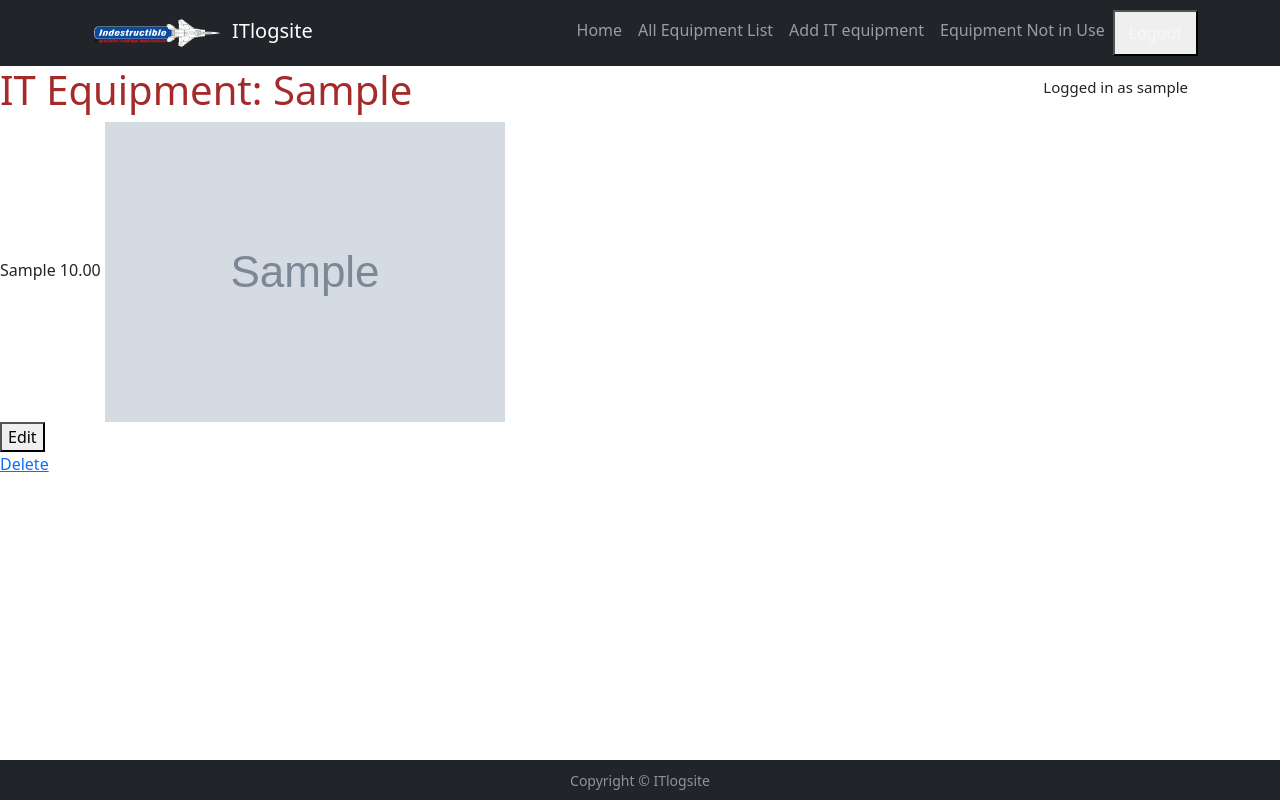
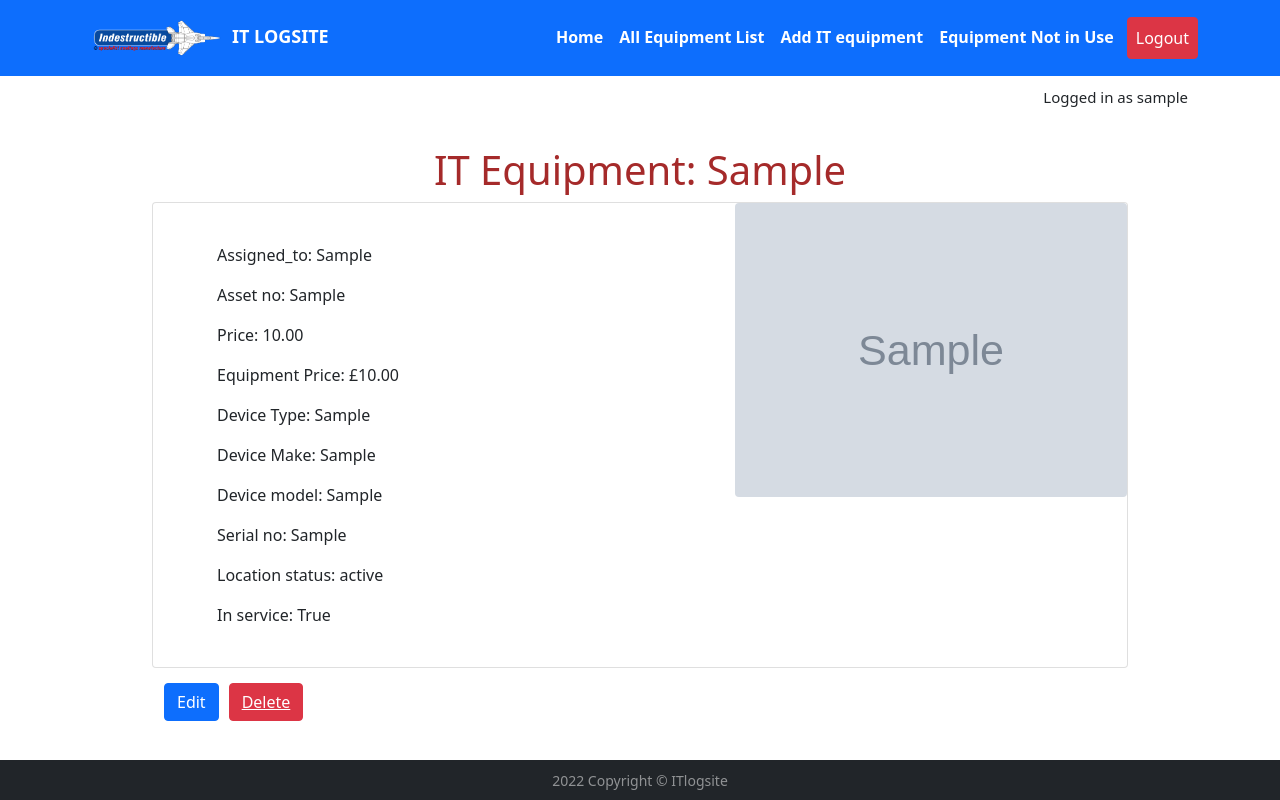
Before and after one commit to alexkwashie/itlogsite, a Django app: page /itequipments/view_equipment/1 in a window 1280 px wide. Run offline with Django 4.2, Linux system fonts and the light colour scheme; a user stored in the database is signed in; tables that the repository leaves empty hold one stand-in row (values such as "Sample post"); grey boxes marked "Sample" are stand-in pictures.

Commit message:
tidying up html pages 1

```diff
--- a/itequipments/templates/base.html
+++ b/itequipments/templates/base.html
@@ -19,10 +19,15 @@
 <body>
 
   {% if request.user.is_authenticated %}
-  <nav class="navbar navbar-expand-sm bg-dark navbar-dark">
+  <nav class="navbar navbar-expand-sm navbar navbar-dark bg-primary">
       <div class="container">
         <!--Left side Logo-->
-        <a href="/itequipments" class="navbar-brand"><img src="{% static 'idplogo.png' %}" style='width: 150px; height: 40px;' alt="">ITlogsite</a>
+
+
+        <a href="/itequipments" class="navbar-brand"><img src="{% static 'idplogo.png' %}" style='width: 150px; height: 50px;' alt=""><span style="font-weight: 600; font-size:large;">IT LOGSITE</span></a>
+
+
+
 
         <button class="navbar-toggler" type="button" data-bs-toggle="collapse" data-bs-target="#navmenu">
         <span class="navbar-toggler-icon"></span>
@@ -31,23 +36,26 @@
 
       <div class="collapse navbar-collapse" id="navmenu">
 
-      <ul class="navbar-nav ms-auto menu">
+      <ul class="navbar-nav ms-auto menu" style="font-weight: 600;">
 
         <li {% if section == "home" %} class="selected"{% endif %}>
-          <a class="nav-link" href="{% url "home" %}">Home</a>
+          <a class="nav-link" href="{% url "home" %}" style='color: white;'
+          onMouseOver="this.style.background='grey'" onMouseOut="this.style.background=''">Home</a>
         </li>
         <li {% if section == "all_equipment" %}class="selected"{% endif %}>
-          <a class="nav-link" href="{% url "all_equipment" %}">All Equipment List</a>
+          <a class="nav-link" href="{% url "all_equipment" %}" style='color: white;'
+          onMouseOver="this.style.background='grey'" onMouseOut="this.style.background=''">All Equipment List</a>
         </li>
         <li {% if section == "add_equipment" %}class="selected"{% endif %}>
-          <a class="nav-link" href="{% url "add_equipment" %}">Add IT equipment</a>
+          <a class="nav-link" href="{% url "add_equipment" %}" style='color: white;'
+          onMouseOver="this.style.background='grey'" onMouseOut="this.style.background=''">Add IT equipment</a>
         </li>
-        <li {% if section == "not_used_equipmen" %}class="selected"{% endif %}>
-          <a class="nav-link" href="{% url "not_used_equipment" %}">Equipment Not in Use</a>
+        <li {% if section == "not_used_equipment" %} class="selected"{% endif %} style="margin-right: 5px;">
+          <a class="nav-link" href="{% url "not_used_equipment" %}" style='color: white;'
+          onMouseOver="this.style.background='grey'" onMouseOut="this.style.background=''">Equipment Not in Use</a>
         </li>
         <li {% if section == "logout" %}class="selected"{% endif %}>
-          <button type="button">
-          <a class="nav-link" href="{% url "logout" %}">Logout</a></button>
+          <a class="nav-link btn btn-danger" href="{% url "logout" %} role="button" style='color: white; width:max-content;'>Logout</a>
         </li>
       </ul>
 
@@ -93,7 +101,7 @@
 
 <footer id="sticky-footer" class="flex-shrink-0 py-2 bg-dark text-white-50 fixed">
   <div class="container text-center">
-    <small>Copyright &copy; ITlogsite </small>
+    <small>2022 Copyright &copy; ITlogsite </small>
   </div>
 </footer>
 <script>
--- a/itequipments/templates/itequipments/view_equipment.html
+++ b/itequipments/templates/itequipments/view_equipment.html
@@ -2,22 +2,67 @@
 
 {% block content %}
 
-<h1> IT Equipment: {{equipment.asset_no}} </h1>
+
+        <div class="container" style="width:1000px; margin-top:70px;">
+            <div class="title h1 text-center"><h1> IT Equipment: {{equipment.asset_no}} </h1></div>
+            <div class="card ">
+              <div class="row ">
+
+                <div class="col-sm-7">
+                  <div class="container card-block" style="margin: 40px;">
+                    <!--           <h4 class="card-title">Small card</h4> -->
+                    <p>Assigned_to: {{equipment.assigned_to}}</p>
+                    <p>Asset no: {{equipment.asset_no}}</p>
+                    <p>Price: {{equipment.price}}</p>
+                    <p>Equipment Price: £{{equipment.price}}</p>
+                    <p>Device Type: {{equipment.device_type}}</p>
+                    <p>Device Make: {{equipment.device_make}}</p>
+                    <p>Device model: {{equipment.device_model}}</p>
+                    <p>Serial no: {{equipment.serial_no}}</p>
+                    <p>Location status: {{equipment.location_status}}</p>
+                    <p>In service: {{equipment.in_service}}</p>
+
+                  </div>
+
+                </div>
+
+                {% if equipment.image %}
+                <div class="col-sm-5">
+                  <img class="d-block w-100 rounded" style="padding: 0px;" src="{{ equipment.image.url }}" alt="">
+                </div>
+              </div>
+            </div>
+
+            {% else %}
+
+            <div class="col-sm-5">
+                <img class="d-block w-100 rounded" style="padding: 0px;" src="" alt="">
+              </div>
+            </div>
+          </div>
+            {% endif %}
 
 
-{{equipment.assigned_to}}
-{{equipment.price}}
 
-{% if equipment.image %}
-<img src="{{ equipment.image.url }}" alt="">
-{% endif %}
+            <div class="container d-flex" style="margin-top: 15px;">
 
-<form action="{% url 'edit_equipment' equipment.id %}" method="GET">
-{% csrf_token %}
-<button type="submit">Edit</button>
-</form>
 
-<a href="{% url 'delete_equipment' equipment.id %}">Delete</a>
+                <form action="{% url 'edit_equipment' equipment.id %}" method="GET">
+                        {% csrf_token %}
+                        <button type="button" class="btn btn-primary" style="margin-right: 10px;">Edit</button>
+               </form>
+
+
+
+            <button type="button" class="btn btn-danger">
+                    <a href="{% url 'delete_equipment' equipment.id %}" style="color: white;">Delete</a>
+            </button>
+
+            </div>
+
+
+        </div>
+
 
 
 {% endblock %}
--- a/static/css/style.css
+++ b/static/css/style.css
@@ -33,3 +33,7 @@ footer {
     width: 100%;
     height: 5%;
 }
+
+.navtext{
+color: white;
+}
```
Also changed, not shown: itequipments/templates/itequipments/not_used_equipment.html (+4 -3 lines).
